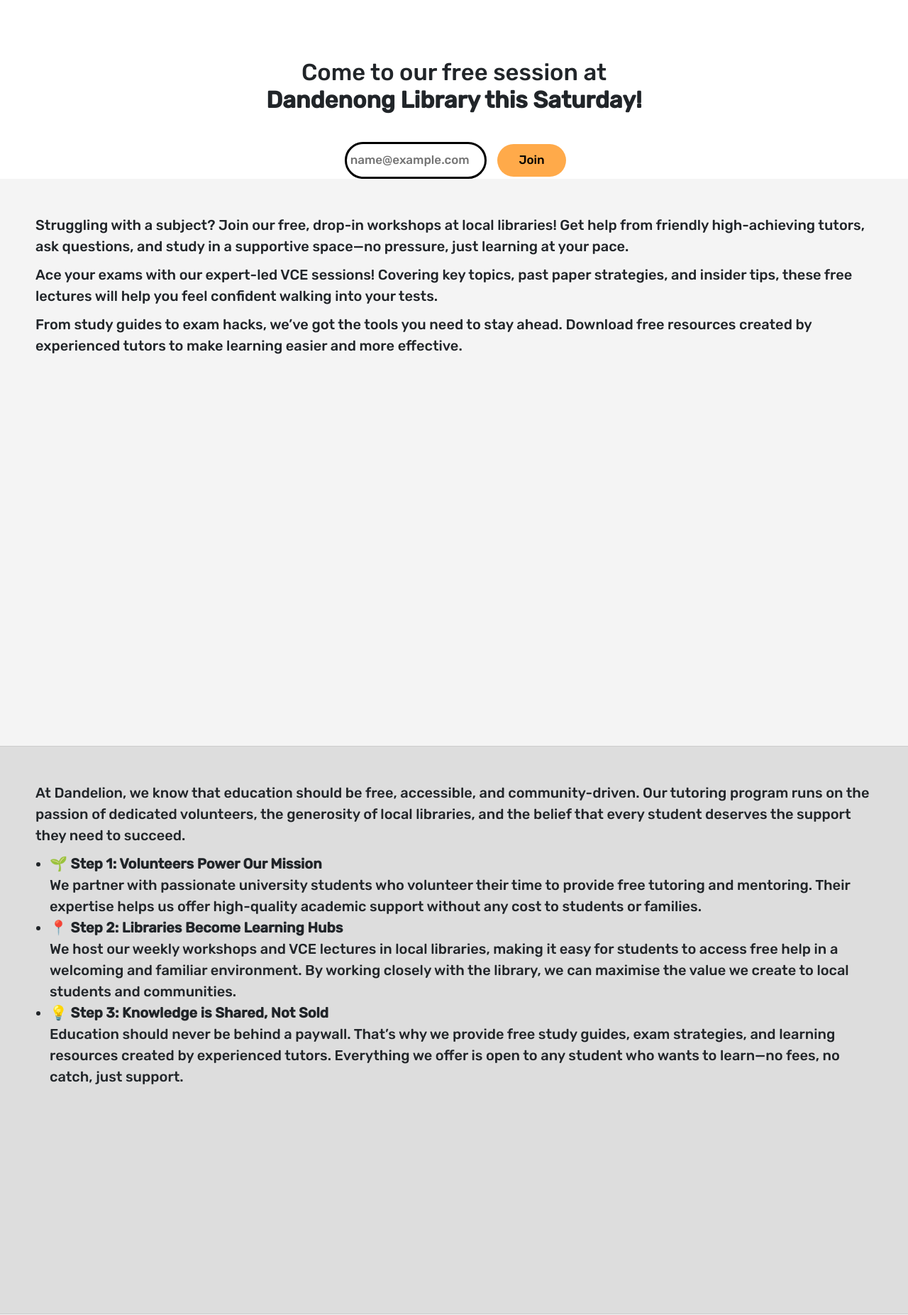
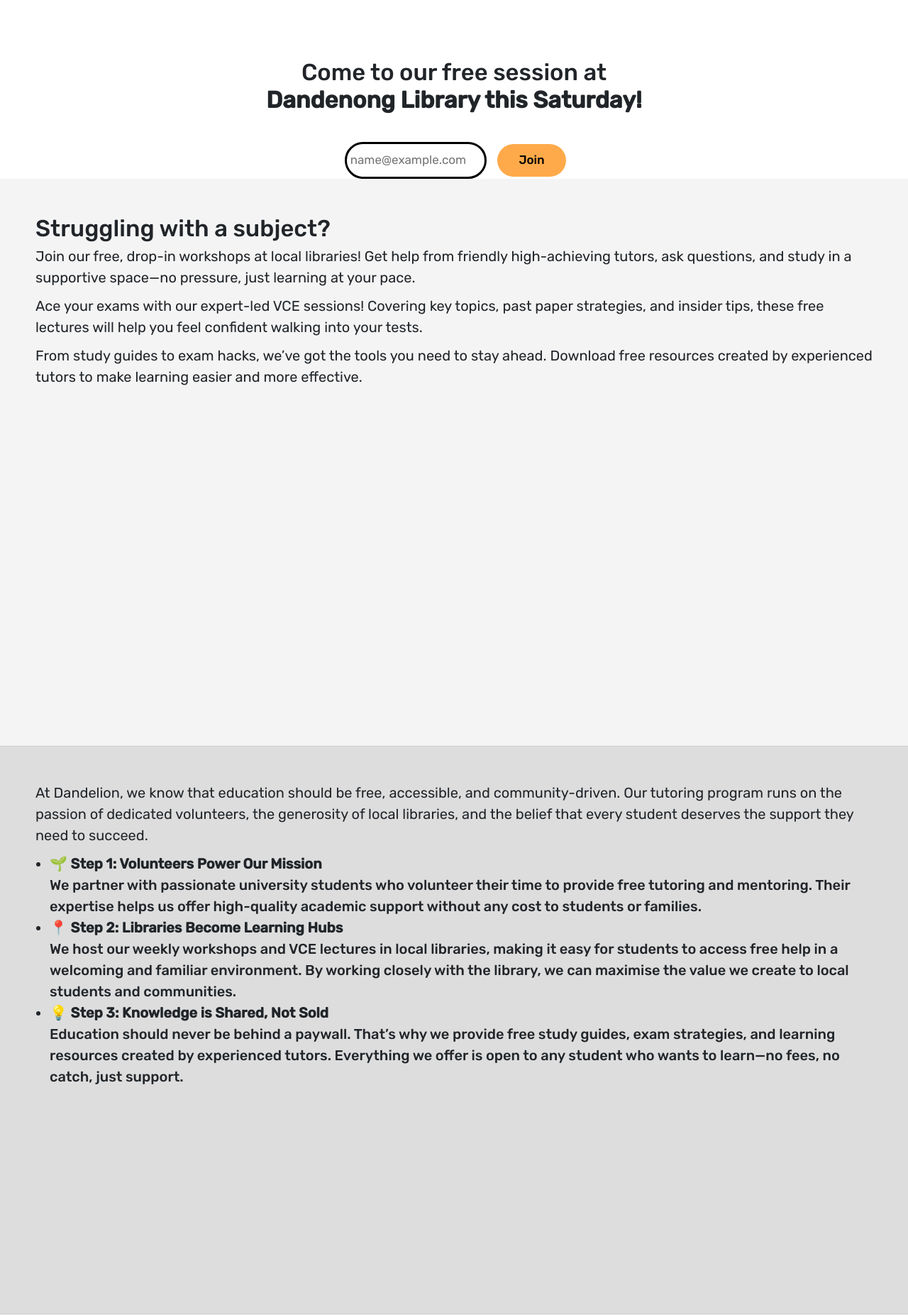
Before and after one commit to yinan-you/TUTOR-WEB-PROJECT, a Flask app: page / in a window 1280 px wide. Shown: the part 425-2278 px from the top of the page at 71% size. Run offline with Flask 3, Linux system fonts and the light colour scheme; some libraries are stand-ins or nearby versions.

Commit message:
Added more font weights

```diff
--- a/webapp/website/static/css/styles.css
+++ b/webapp/website/static/css/styles.css
@@ -1,7 +1,21 @@
 @font-face {
   font-family: "Rubik";
   src: url("../fonts/Rubik-Medium.ttf") format("woff2");
-  font-weight: 50;
+  font-weight: 500;
+  font-style: normal;
+  font-display: swap;
+}
+@font-face {
+  font-family: "Rubik";
+  src: url("../fonts/Rubik-Regular.ttf") format("woff2");
+  font-weight: 400;
+  font-style: normal;
+  font-display: swap;
+}
+@font-face {
+  font-family: "Rubik";
+  src: url("../fonts/Rubik-Light.ttf") format("woff2");
+  font-weight: 300;
   font-style: normal;
   font-display: swap;
 }
@@ -12,13 +26,17 @@ html {
 body {
   font-size: 2rem;
   font-family: Rubik, sans-serif;
+  font-weight: 500;
 }
 
 a {
   color: black;
   font-size: 3rem;
+  text-decoration: none;
+}
+
+p {
   font-weight: 400;
-  text-decoration: none;
 }
 
 button {
@@ -34,24 +52,20 @@ button {
   background-color: #ffaa4a;
   border: none;
   font-size: 1.7rem;
-  font-weight: 500;
 }
 
 input {
   border: solid;
   font-size: 1.7rem;
-  font-weight: 500;
   width: 30vw;
 }
 
 h1 {
   font-size: calc(2rem + 5vw);
-  font-weight: 500;
 }
 
 h2 {
   font-size: calc(2rem + 1vw);
-  font-weight: 400;
 }
 
 br {
--- a/webapp/website/static/scss/styles.scss
+++ b/webapp/website/static/scss/styles.scss
@@ -1,11 +1,29 @@
 $primaryBtn: #ffaa4a;
+
 @font-face {
   font-family: "Rubik";
   src: url("../fonts/Rubik-Medium.ttf") format("woff2");
-  font-weight: 50;
+  font-weight: 500;
   font-style: normal;
   font-display: swap;
 }
+
+@font-face {
+  font-family: "Rubik";
+  src: url("../fonts/Rubik-Regular.ttf") format("woff2");
+  font-weight: 400;
+  font-style: normal;
+  font-display: swap;
+}
+
+@font-face {
+  font-family: "Rubik";
+  src: url("../fonts/Rubik-Light.ttf") format("woff2");
+  font-weight: 300;
+  font-style: normal;
+  font-display: swap;
+}
+
 html {
   font-size: 10px; /* 1rem = 10px */
 }
@@ -13,13 +31,17 @@ html {
 body {
   font-size: 2rem;
   font-family: Rubik, sans-serif;
+  font-weight: 500;
 }
 
 a {
   color: black;
   font-size: 3rem;
+  text-decoration: none;
+}
+
+p {
   font-weight: 400;
-  text-decoration: none;
 }
 
 button {
@@ -35,23 +57,20 @@ button {
   background-color: $primaryBtn;
   border: none;
   font-size: 1.7rem;
-  font-weight: 500;
 }
 
 input {
   border: solid;
   font-size: 1.7rem;
-  font-weight: 500;
   width: 30vw;
 }
 
 h1 {
   font-size: calc(2rem + 5vw);
-  font-weight: 500;
 }
+
 h2 {
   font-size: calc(2rem + 1vw);
-  font-weight: 400;
 }
 
 br {
--- a/webapp/website/templates/home.html
+++ b/webapp/website/templates/home.html
@@ -67,10 +67,11 @@
 </form>
 <section id="What We Do">
   <div class="container-sm text-center"></div>
+  <h2>Struggling with a subject?</h2>
   <p>
-    Struggling with a subject? Join our free, drop-in workshops at local
-    libraries! Get help from friendly high-achieving tutors, ask questions, and
-    study in a supportive space—no pressure, just learning at your pace.
+    Join our free, drop-in workshops at local libraries! Get help from friendly
+    high-achieving tutors, ask questions, and study in a supportive space—no
+    pressure, just learning at your pace.
   </p>
   <p>
     Ace your exams with our expert-led VCE sessions! Covering key topics, past
```
Also changed, not shown: webapp/website/static/fonts/Rubik-Black.ttf (added), webapp/website/static/fonts/Rubik-BlackItalic.ttf (added), webapp/website/static/fonts/Rubik-Bold.ttf (added), webapp/website/static/fonts/Rubik-BoldItalic.ttf (added), webapp/website/static/fonts/Rubik-ExtraBold.ttf (added), webapp/website/static/fonts/Rubik-ExtraBoldItalic.ttf (added), webapp/website/static/fonts/Rubik-Italic.ttf (added), webapp/website/static/fonts/Rubik-Light.ttf (added), webapp/website/static/fonts/Rubik-LightItalic.ttf (added), webapp/website/static/fonts/Rubik-MediumItalic.ttf (added), webapp/website/static/fonts/Rubik-Regular.ttf (added), webapp/website/static/fonts/Rubik-SemiBold.ttf (added), webapp/website/static/fonts/Rubik-SemiBoldItalic.ttf (added), 1 other file.
